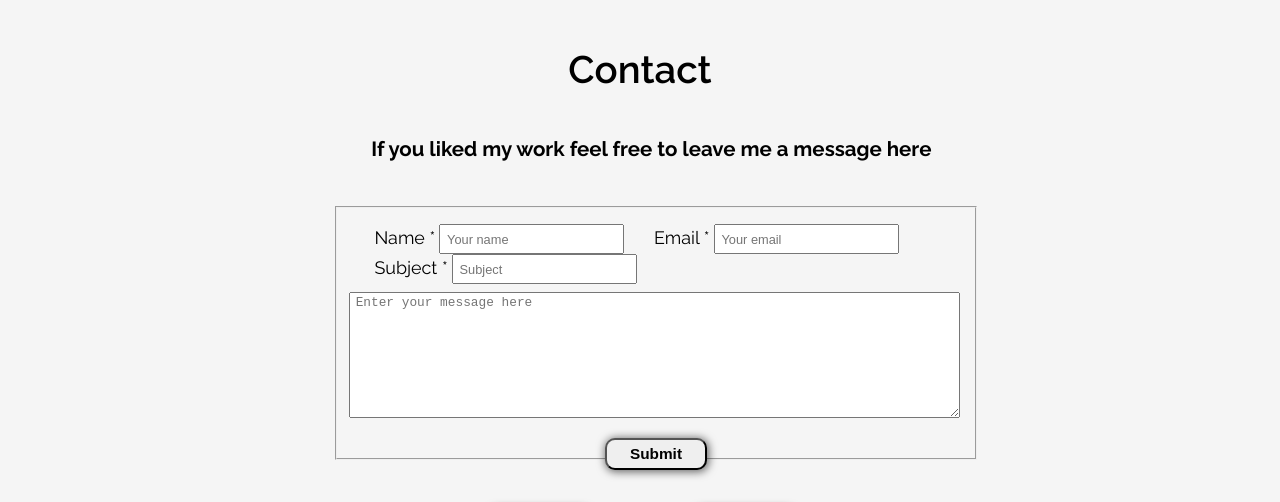
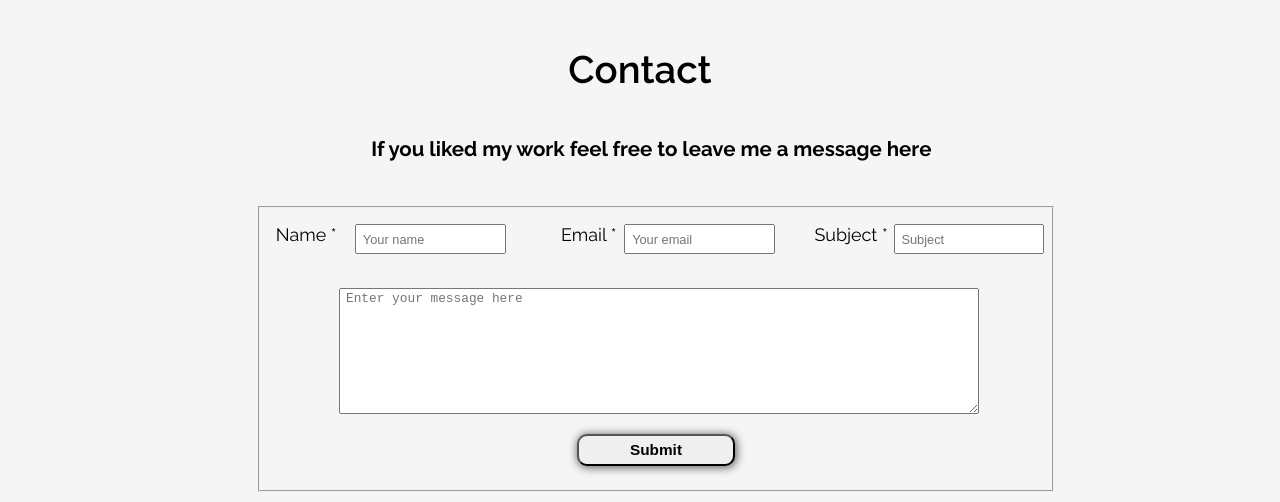
Before and after one commit to danielarielS/danielsWork, a website: page index.html in a window 1280 px wide. Shown: the part 4706-5208 px from the top of the page. Drawn offline with nearby package versions, Linux system fonts and the light colour scheme; files whose address does not match are found by name.

Commit message:
form field css

```diff
--- a/public/stylesheet.css
+++ b/public/stylesheet.css
@@ -369,7 +369,16 @@ span img {
 
 /* ///////////// contact //////////////// */
 
-form {}
+fieldset {
+    /* position: absolute;
+    top: 24vh;
+    width: 60vw;
+    height: 28vh;
+    left: 20vw;
+    display: grid;
+    grid-template-columns: 1fr 2fr 1fr 2fr 1fr 2fr;
+    grid-template-rows: 1fr 4fr 1fr; */
+}
 
 #header3 {
     top: 0vh;
@@ -385,18 +394,69 @@ form {}
 fieldset {
     position: relative;
     top: 24vh;
-    width: 48vw;
-    height: 28vh;
-    left: 26vw;
+    width: 60vw;
+    height: 32vh;
+    left: 20vw;
     padding-top: 2vh;
     /* display: flex;
-    flex-direction: column; */
+    grid-template-columns: 1fr 2fr 1fr 2fr 1fr 2fr;
+    grid-template-rows: 1fr 4fr 1fr; */
+}
+
+/* ///////////////grid elements/////////// */
+
+label[for="name"] {
+    position: absolute;
+    top: 2vh;
+    left: 2%;
+}
+
+label[for="email"] {
+    position: absolute;
+    top: 2vh;
+    left: 38%;
+}
+
+label[for="subject"] {
+    position: absolute;
+    top: 2vh;
+    left: 70%;
+}
+
+#name {
+    position: absolute;
+    top: 2vh;
+    left: 12%;
+    width: 18%;
+}
+
+#email {
+    position: absolute;
+    top: 2vh;
+    left: 46%;
+    width: 18%;
+}
+
+#subject {
+    position: absolute;
+    top: 2vh;
+    left: 80%;
+    width: 18%;
+}
+
+textarea {
+    position: absolute;
+    top: 10vh;
+    left: 10%;
+    width: 80%;
+    height: 15vh;
+    /* margin-top: 1vh; */
 }
 
 fieldset label {
     font-size: 1.4vw;
-    margin-left: 2vw;
-    margin-bottom: 2.5vh;
+    /* margin-left: 2vw;
+    margin-bottom: 2.5vh; */
 }
 
 fieldset input {
@@ -419,13 +479,16 @@ textarea::placeholder {
     -moz-box-shadow: 1px 1px 8px 1px rgba(0, 0, 0, 0.58);
     box-shadow: 1px 1px 8px 1px rgba(0, 0, 0, 0.58);
     cursor: pointer;
-    width: 8vw;
+    width: 20%;
     height: 4vh;
     border-radius: 10px;
-    margin-left: 20vw;
+    /* margin-left: 20vw; */
     font-size: 1.2vw;
-    margin-top: 2vh;
+    /* margin-top: 2vh; */
     font-weight: 600;
+    position: absolute;
+    top: 80%;
+    left: 40%;
 }
 
 .button:hover {
@@ -433,15 +496,6 @@ textarea::placeholder {
     -webkit-box-shadow: inset 1px 1px 8px 1px rgba(0, 0, 0, 0.58);
     -moz-box-shadow: inset 1px 1px 8px 1px rgba(0, 0, 0, 0.58);
     box-shadow: inset 1px 1px 8px 1px rgba(0, 0, 0, 0.58);
-}
-
-textarea {
-    /* position: absolute;
-    top: 15vh;
-    left: 5vw; */
-    width: 47.3vw;
-    height: 15vh;
-    margin-top: 1vh;
 }
 
 .linkTo {
@@ -464,7 +518,7 @@ textarea {
 
 #link1 {
     position: absolute;
-    top: 61vh;
+    top: 64vh;
     left: 37vw;
 }
 
@@ -480,7 +534,7 @@ textarea {
 
 #link2 {
     position: absolute;
-    top: 61vh;
+    top: 64vh;
     left: 53vw;
     display: flex;
     justify-content: center;
```
Also changed, not shown: assets/petition.png, 3 other files.
